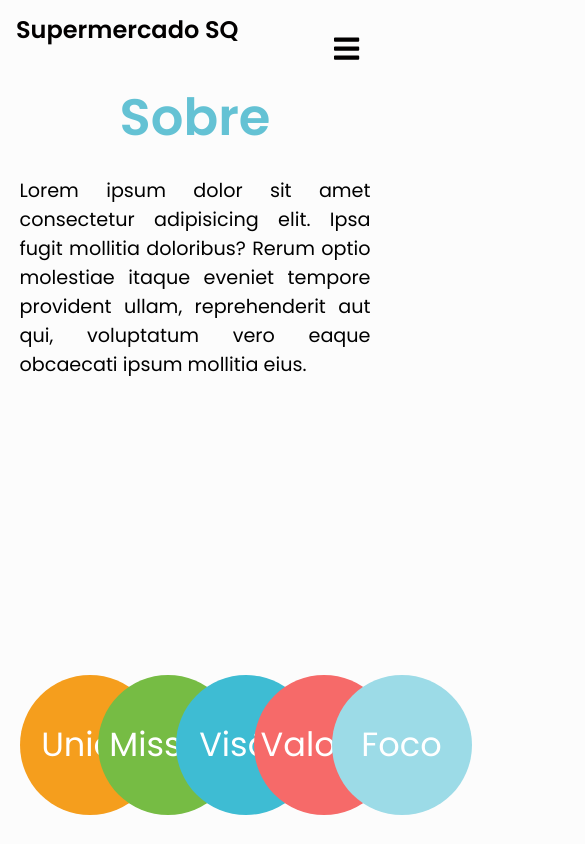
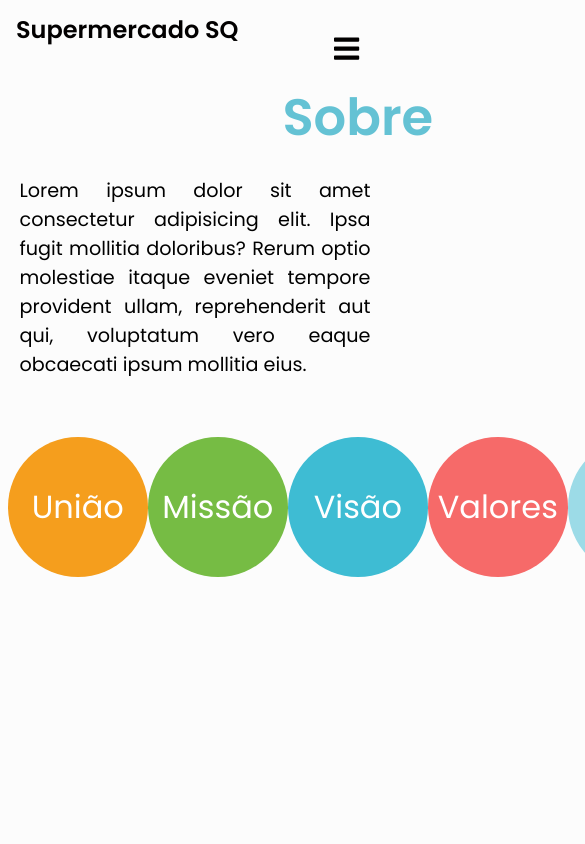
Before and after one commit to stack-over-code-atlantico/supermercadosq-fe, a React (Vite) app in the folder supermercadosq/: page /about in a window 390 px wide. Shown: the top 844 px of the page, 585 px wide, since content can reach past the window. Built offline with nearby package versions, Linux system fonts and the light colour scheme.

Commit message:
finalizado a responsividade

```diff
--- a/supermercadosq/src/components/About/index.jsx
+++ b/supermercadosq/src/components/About/index.jsx
@@ -1,8 +1,7 @@
 import React, { useContext, useState } from 'react';
 import { AboutSection, AboutText, AboutParagraph, ContainerBody, CardBody } from './styles';
-import { LoadingScreen } from '../LoadingScreen/styles';
 import { BsGithub } from 'react-icons/bs';
-import { Img, AboutDiv, AboutContainer, Button } from './styles';
+import { Img, AboutDiv, AboutContainer, Button,LoadingScreen, LoadingContainer } from './styles';
 import  AboutImg  from "../../assets/images/imagemsobre.png";
 
 
@@ -22,11 +21,14 @@ export function AboutComponent() {
           Lorem ipsum dolor sit amet consectetur adipisicing elit. Ipsa fugit mollitia doloribus? Rerum optio molestiae
           itaque eveniet tempore provident ullam, reprehenderit aut qui, voluptatum vero eaque obcaecati ipsum mollitia eius.
         </AboutParagraph>
-        <LoadingScreen size='140px' background='#F59E1D' left='5%' top='80%' text='União' />
-        <LoadingScreen size='140px' background='#76BC44' left='25%' top='80%' text='Missão' />
-        <LoadingScreen size='140px' background='#3EBCD3' left='45%' top='80%' text='Visão'/>
-        <LoadingScreen size='140px' background='#f66a69' left='65%' top='80%' text='Valores'/>
-        <LoadingScreen size='140px' background='#9cdbe7' left='85%' top='80%' text='Foco'/>
+        <LoadingContainer>
+          <LoadingScreen className="loading-screen" size='140px' background='#F59E1D' text='União' />
+          <LoadingScreen className="loading-screen" size='140px' background='#76BC44' text='Missão' />
+          <LoadingScreen className="loading-screen" size='140px' background='#3EBCD3' text='Visão'/>
+          <LoadingScreen className="loading-screen" size='140px' background='#f66a69' text='Valores'/>
+          <LoadingScreen className="loading-screen" size='140px' background='#9cdbe7' text='Foco'/>
+        </LoadingContainer>
+
       </AboutSection>
 
       <ContainerBody>
--- a/supermercadosq/src/components/About/styles.jsx
+++ b/supermercadosq/src/components/About/styles.jsx
@@ -22,6 +22,33 @@ export const AboutParagraph = styled.p`
   width: 90%;
   margin-left: 5%;
 `;
+
+export const LoadingScreen = styled.div`
+  height: ${props => props.size ? props.size : '100px' };
+  width: ${props => props.size ? props.size : '100px' };
+  background: ${props => props.background ? props.background : '#9cdd6e' };
+  border-radius: 50%;
+  left: ${props => props.left ? props.left : '100px' };
+  top: ${props => props.top ? props.top : '100px' };
+  display: flex;
+  justify-content: center;
+  align-items: center;
+  &::before{
+    content:  '${props => props.text ? props.text : '' }';
+    text-align: center;
+    color: #fff;
+    font-size: 2rem;
+  }
+`;
+
+export const LoadingContainer = styled.div `
+  display: flex;
+  align-items: center;
+  margin: 15% 2% 0 2%;
+  flex-direction: row;
+  justify-content: space-between;
+`
+
 
 export const ContainerBody = styled.div`
   height: 600px;
@@ -149,7 +176,6 @@ export const Img = styled.img`
 
   @media (max-width: 800px) {
     width: 70%;
-    width: 70%;
   }
 `;
 
@@ -166,10 +192,11 @@ export const Button = styled.button`
   cursor: pointer;
   margin: 5% 0 20% 5%;
 
-  @media (max-width: 800px) {
+
+  @media (max-width: 1156px) {
     justify-content: center;
     font-size: 2rem;
-    margin: 5% 0 20% 10%;
-
+    margin: 5% 0 20% 6%;
+    padding: 10px 30%;
   }
 `
--- a/supermercadosq/src/components/LoadingScreen/index.jsx
+++ /dev/null
@@ -1,12 +0,0 @@
-import { LoadingScreen } from './styles';
-
-export function Loading() {
-  return (
-    <>
-      <LoadingScreen size='50px' background='#3ebcd3' left='400px' top='50px' />
-      <LoadingScreen size='200px' background='#DAC50A' left='300px' top='300px' />
-      <LoadingScreen size='130px' background='#F66A69' left='250px' top='500px' />
-      <LoadingScreen size='160px' background='#C87C53' left='100px' top='250px' />
-    </>
-  );
-}
--- a/supermercadosq/src/components/LoadingScreen/styles.jsx
+++ /dev/null
@@ -1,20 +0,0 @@
-import styled from "styled-components";
-
-export const LoadingScreen = styled.div`
-  height: ${props => props.size ? props.size : '100px' };
-  width: ${props => props.size ? props.size : '100px' };
-  background: ${props => props.background ? props.background : '#9cdd6e' };
-  border-radius: 50%;
-  position: absolute;
-  left: ${props => props.left ? props.left : '100px' };
-  top: ${props => props.top ? props.top : '100px' };
-  display: flex;
-  justify-content: center;
-  align-items: center;
-  &::before{
-    content:  '${props => props.text ? props.text : '' }';
-    text-align: center;
-    color: #fff;
-    font-size: 2.1rem;
-  }
-`;
```
